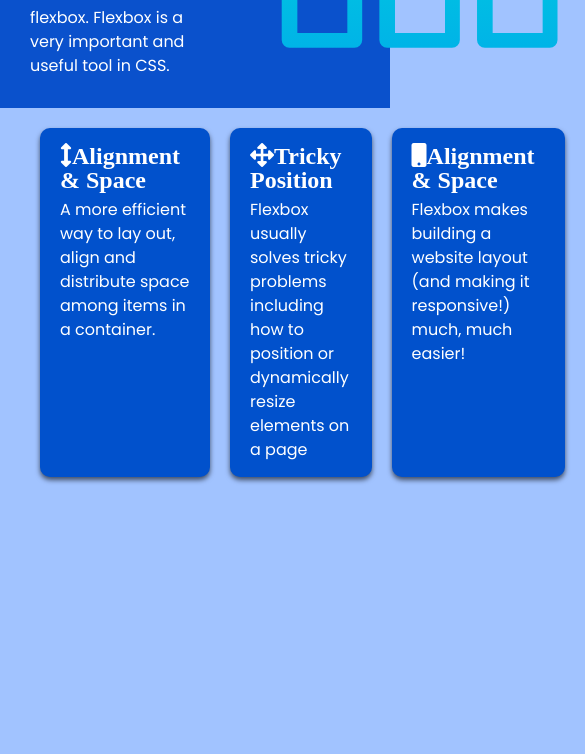
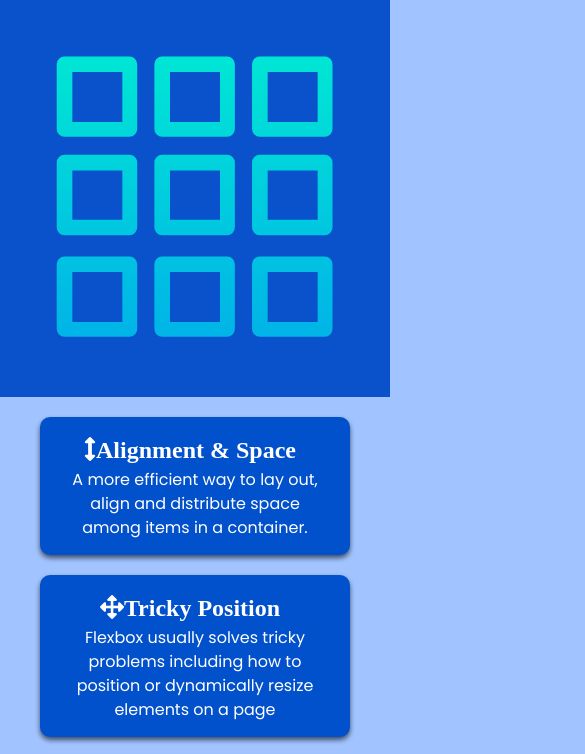
Before and after one commit to olivernjiru/flexboxcrashcourseproject, a plain HTML site: page index.html in a window 390 px wide. Shown: the part 352-1106 px from the top of the page, 585 px wide, since content can reach past the window. Before the commit the page ends 849 px from the top, so only its background shows below. Drawn offline with Linux system fonts and the light colour scheme.

Commit message:
added a max-width: 768 media query

```diff
--- a/main.css
+++ b/main.css
@@ -117,3 +117,21 @@ h2 {
 .box i {
     margin-right: 10px;
 }
+
+/* Media Query  for smaller screens */
+@media(max-width: 768px) {
+    /* Header */
+    .header .container {
+        /* To rearrange the items into a column */
+        flex-direction: column;
+        padding-top: 20px;
+        text-align: center;
+    }
+
+    /* Boxes */
+    .boxes .container {
+        /* To stack the items on top of each other */
+        display: block;
+        text-align: center;
+    }
+}
```
